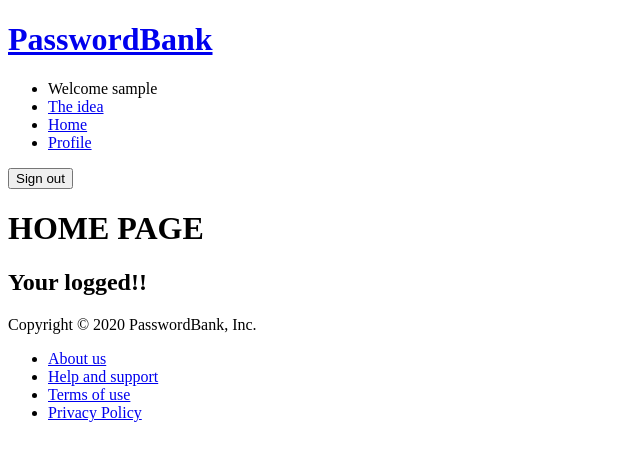
After one commit to VitorgsRuffo/PasswordBank, a PHP site: page /home.php in a window 1280 px wide. The commit adds this page. Shown: the top 461 px of the page, without its empty margins (0-640 px from the left). Run offline with PHP 8.4, Linux system fonts and the light colour scheme; the visitor is signed in with stand-in values (Sample User, id 1).

Commit message:
Server-side scripting: Finishing the login system.

```diff
--- /dev/null
+++ b/home.php
@@ -0,0 +1,35 @@
+
+<?php require("templates/header.php") ?>
+
+<?php
+
+	//this piece of script don't let people access this page by typing its url on the browser (without signing in)
+
+	if(!isset($_SESSION['username'])){
+		header("Location: index.php");
+	}
+
+?>
+
+
+
+
+
+
+
+	<h1>HOME PAGE</h1>
+
+	<h2>Your logged!!</h2>
+
+
+
+
+
+
+
+
+
+
+
+
+<?php require("templates/footer.php") ?>
--- a/index.php
+++ b/index.php
@@ -1,5 +1,5 @@
 
-<?php require("templates/header_1.php"); ?>
+<?php require("templates/header.php"); ?>
 
 	<main>
 		<div>
--- a/sign-in.php
+++ b/sign-in.php
@@ -1,5 +1,5 @@
 
-<?php require('templates/header_1.php'); ?>
+<?php require('templates/header.php'); ?>
 
 	<main>
 		<div>
--- a/sign-up.php
+++ b/sign-up.php
@@ -1,5 +1,5 @@
 
-<?php require('templates/header_1.php'); ?>
+<?php require('templates/header.php'); ?>
 
 	<main>
 		<div>
--- /dev/null
+++ b/templates/header.php
@@ -0,0 +1,47 @@
+<?php session_start(); ?>
+
+<!DOCTYPE html>
+<html>
+
+	<head>
+
+		<meta charset="utf-8">
+
+		<title>PasswordBank</title>
+
+	</head>
+
+	<body>
+
+		<header>
+
+			<a href="index.php"><h1>PasswordBank</h1></a>
+
+			<?php if(!isset($_SESSION['username'])): ?>
+
+				<nav>
+					<ul>
+						<li><a href="index.php">The idea</a></li>
+						<li><a href="sign-in.php">Sign in</a></li>
+						<li><a href="sign-up.php">Sign up</a></li>
+					</ul>
+				</nav>
+
+			<?php else: ?>
+
+				<nav>
+					<ul>
+						<li>Welcome <?php echo htmlspecialchars($_SESSION['username']); ?></li>
+						<li><a href="index.php">The idea</a></li>
+						<li><a href="home.php">Home</a></li>
+						<li><a href="#">Profile</a></li>
+					</ul>
+				</nav>
+
+				<form action="scripts/sign-out-script.php" method="POST">
+					<input type="submit" name="signout" value="Sign out">
+				</form>
+
+			<?php endif; ?>
+
+		</header>
```
Also changed, not shown: scripts/sign-in-script.php (+4 -4 lines), scripts/sign-out-script.php (added, +14 -0 lines), scripts/sign-up-script.php (+0 -37 lines), templates/header_1.php (deleted, +0 -27 lines), templates/header_2.php (deleted).
